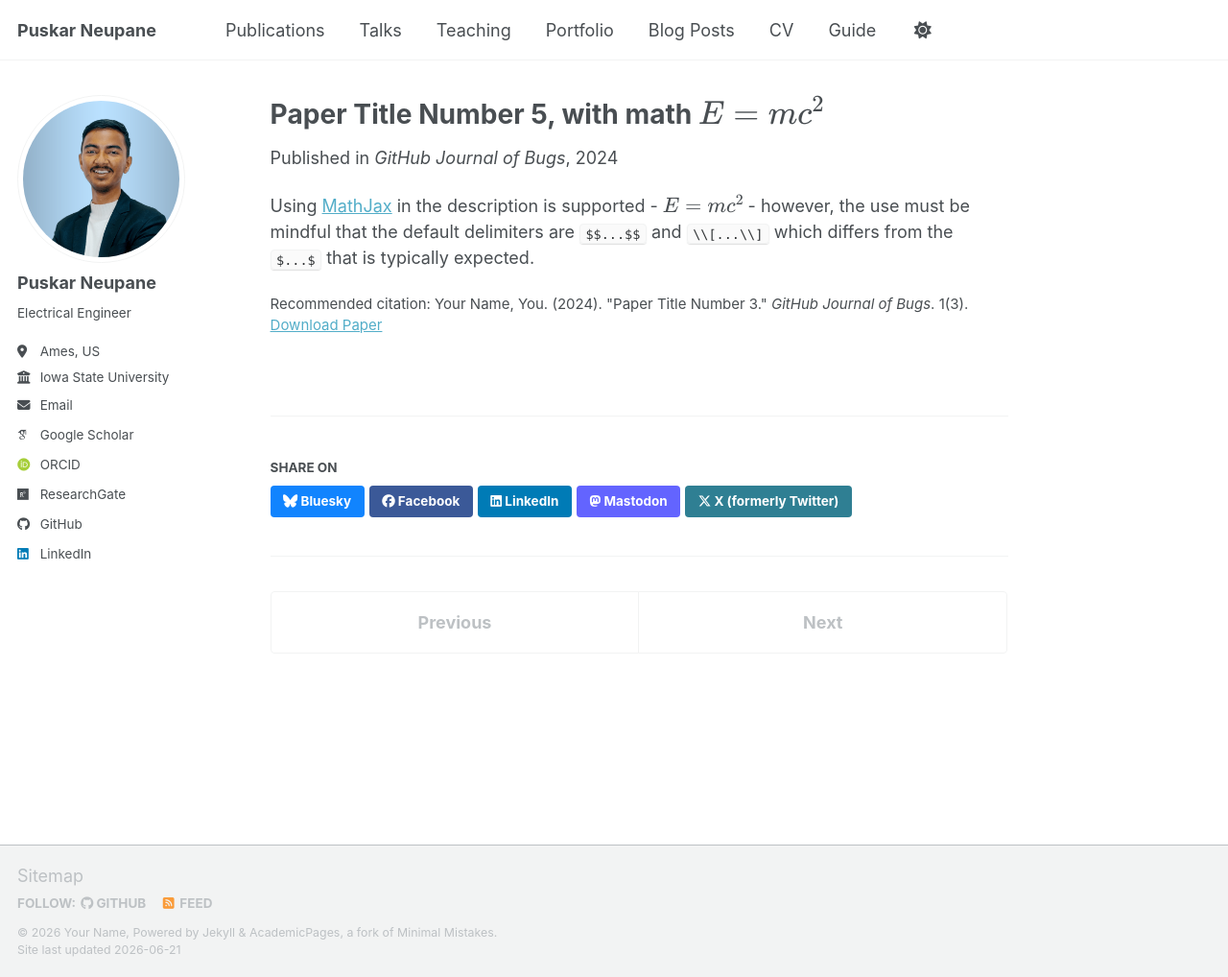
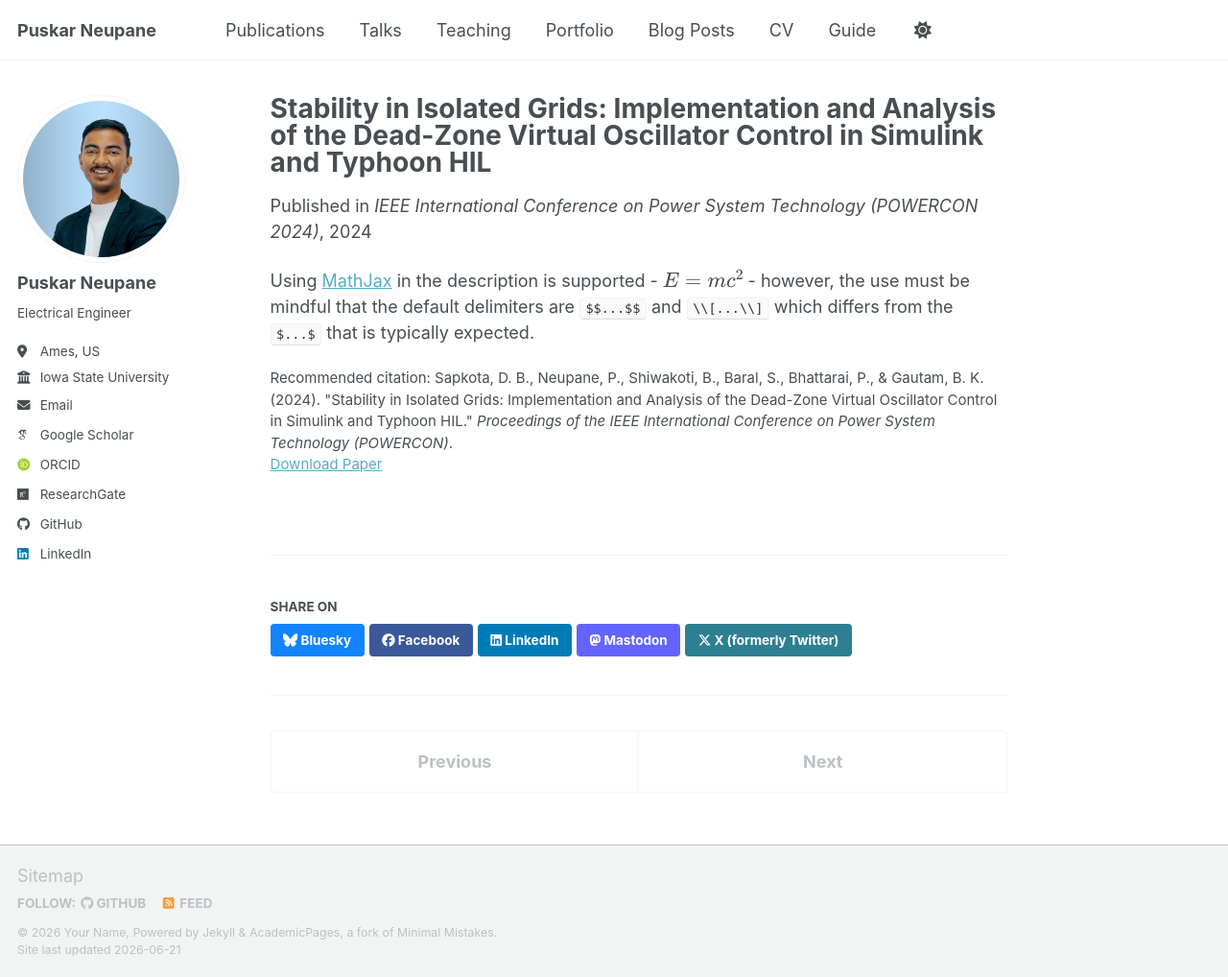
Before and after one commit to Puskar-Neupane/website, a Jekyll site: the page built from _publications/2025-06-08-paper-title-number-5.md, in a window 1280 px wide and 1018 px high. Shown: the whole window at 96% size. Built offline with Jekyll 4.4.1, drawn with Linux system fonts in a browser that asks for light colours; some web fonts are replaced; a script bundle is joined from its source files by our own code; library files that are not in the unit come from our copies.

Commit message:
Update 2025-06-08-paper-title-number-5.md

```diff
--- a/_publications/2025-06-08-paper-title-number-5.md
+++ b/_publications/2025-06-08-paper-title-number-5.md
@@ -1,13 +1,13 @@
 ---
-title: "Paper Title Number 5, with math $$E=mc^2$$"
+title: "Stability in Isolated Grids: Implementation and Analysis of the Dead-Zone Virtual Oscillator Control in Simulink and Typhoon HIL"
 collection: publications
 category: conferences
-permalink: /publication/2024-02-17-paper-title-number-4
-excerpt: 'This paper is about a famous math equation, $$E=mc^2$$'
-date: 2024-02-17
-venue: 'GitHub Journal of Bugs'
-paperurl: 'https://academicpages.github.io/files/paper3.pdf'
-citation: 'Your Name, You. (2024). &quot;Paper Title Number 3.&quot; <i>GitHub Journal of Bugs</i>. 1(3).'
+permalink: /publication/2024-deadzone-voc-powercon
+excerpt: 'Investigates the stability of isolated grids using dead-zone virtual oscillator control and validates the approach through Simulink and Typhoon HIL simulations.'
+date: 2024-01-01
+venue: 'IEEE International Conference on Power System Technology (POWERCON 2024)'
+paperurl: ''
+citation: 'Sapkota, D. B., Neupane, P., Shiwakoti, B., Baral, S., Bhattarai, P., & Gautam, B. K. (2024). &quot;Stability in Isolated Grids: Implementation and Analysis of the Dead-Zone Virtual Oscillator Control in Simulink and Typhoon HIL.&quot; <i>Proceedings of the IEEE International Conference on Power System Technology (POWERCON)</i>.'
 ---
 
 Using [MathJax](https://www.mathjax.org/) in the description is supported - $$E=mc^2$$ - however, the use must be mindful that the default delimiters are `$$...$$` and `\\[...\\]` which differs from the `$...$` that is typically expected.
```
